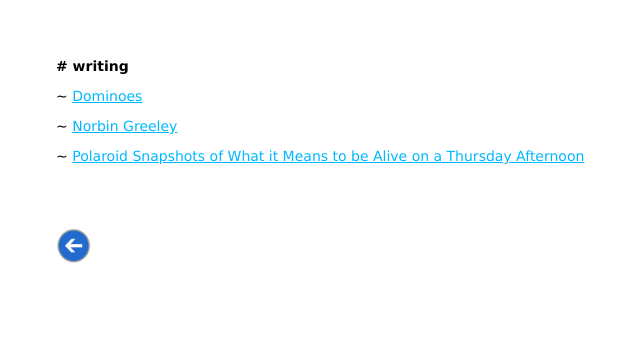
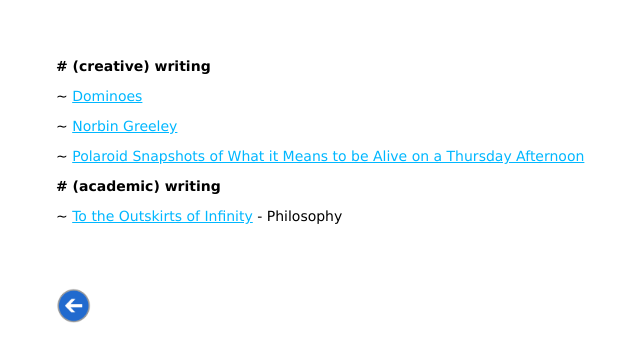
Before and after one commit to dannysepler/dannysepler.github.io, a plain HTML site: page writing/index.html in a window 1280 px wide. Shown: the whole page, without its empty margins (2-642 px from the left). Drawn offline with Linux system fonts and the light colour scheme.

Commit message:
added philosophical writing

```diff
--- a/writing/index.html
+++ b/writing/index.html
@@ -20,10 +20,13 @@
   	</head>
 
   	<body>
-  		<p class='bold'># writing</p>
+  		<p class='bold'># (creative) writing</p>
   		<p>~ <a href='Dominoes.pdf'>Dominoes</a></p>
   		<p>~ <a href='NorbinGreeley.pdf'>Norbin Greeley</a></p>
   		<p>~ <a href='PolaroidSnapshots.pdf'>Polaroid Snapshots of What it Means to be Alive on a Thursday Afternoon</a></p>
+
+      <p class='bold'># (academic) writing</p>
+      <p>~ <a href='philosophy-infinity.pdf'>To the Outskirts of Infinity</a> - Philosophy</p>
 
   		<div class='line-break'></div>
   		<a href='../index.html'>
```
Also changed, not shown: index.html (+1 -1 lines), 3 other files.
